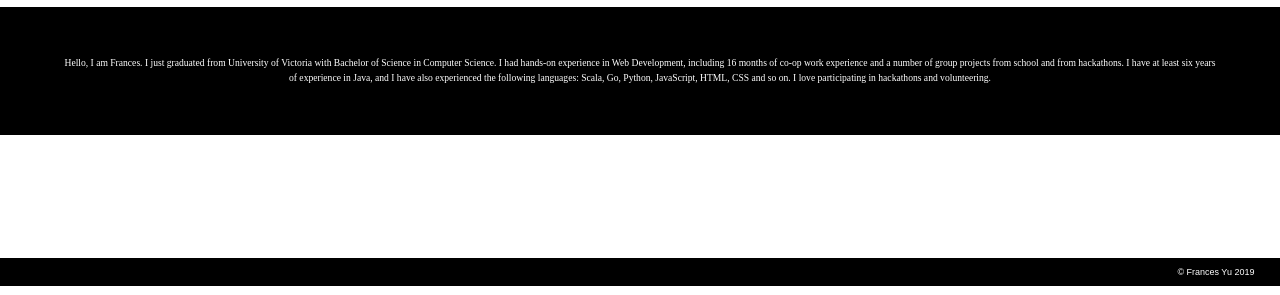
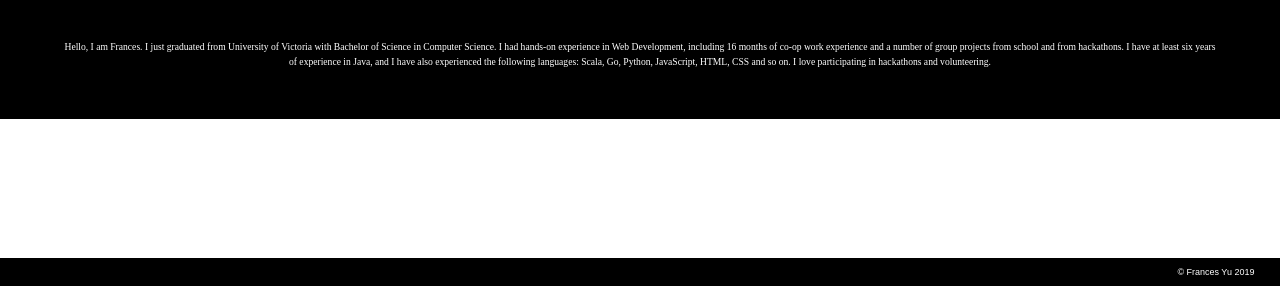
Before and after one commit to beijiayu90/yufrances90.github.io, a plain HTML site: page index.html in a window 1280 px wide. Shown: the part 514-809 px from the top of the page. Drawn offline with Linux system fonts and the light colour scheme.

Commit message:
fix: Minor fix

```diff
--- a/css/main.css
+++ b/css/main.css
@@ -42,7 +42,8 @@ body {
         background-color: black;
         text-align: center;
         padding: 5vh 5vw;
-        margin-bottom: 20vh;
+        margin-bottom: 13vh;
+        margin-top: -2vh;
     }
 
     .personal-summary {
```
